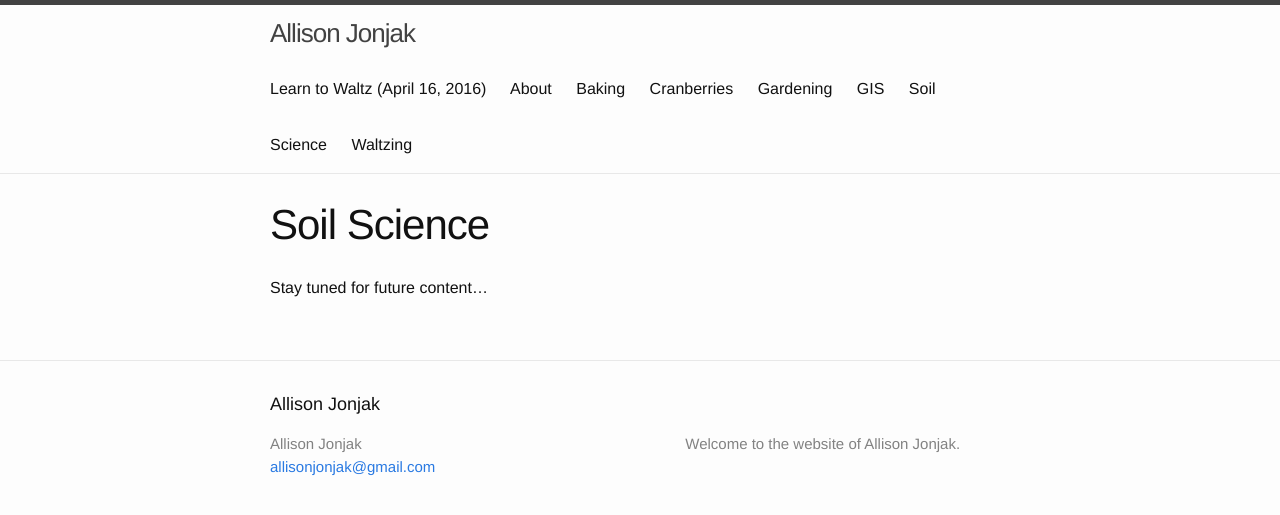
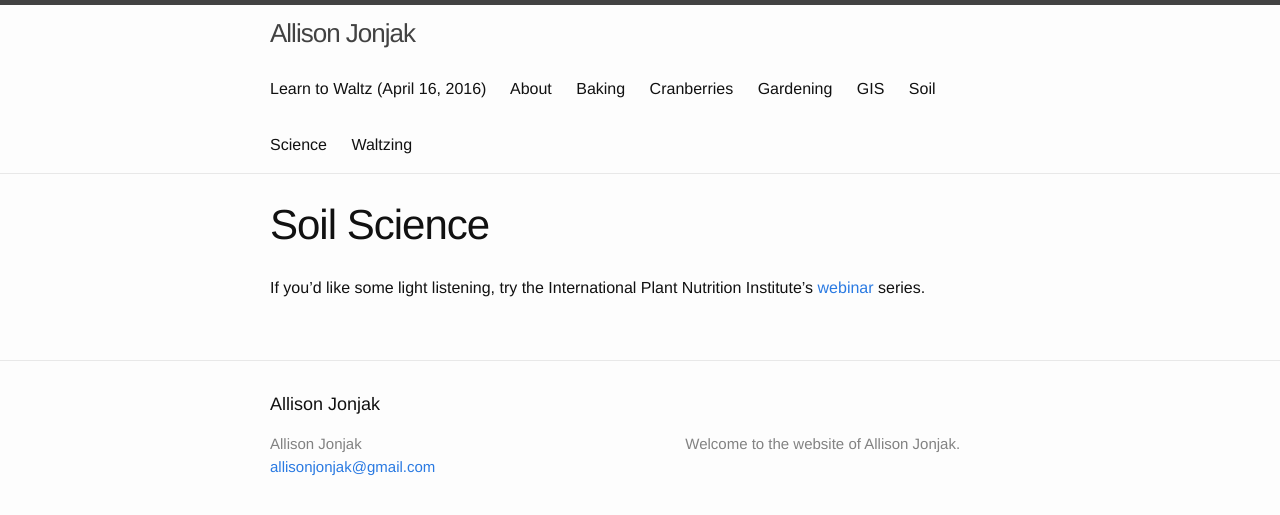
Before and after one commit to cranhandler/cranhandler.github.io, a Jekyll site: the page built from soil.md, in a window 1280 px wide. Shown: the top 515 px of the page. Built offline with Jekyll 4.4.1, drawn with Linux system fonts in a browser that asks for light colours.

Commit message:
Update soil.md

```diff
--- a/soil.md
+++ b/soil.md
@@ -4,4 +4,6 @@ title: Soil Science
 permalink: /soil/
 ---
 
-Stay tuned for future content...
+If you'd like some light listening, try the International Plant Nutrition Institute's [webinar][] series.
+
+[webinar]:http://www.ipni.net/webinar
```
